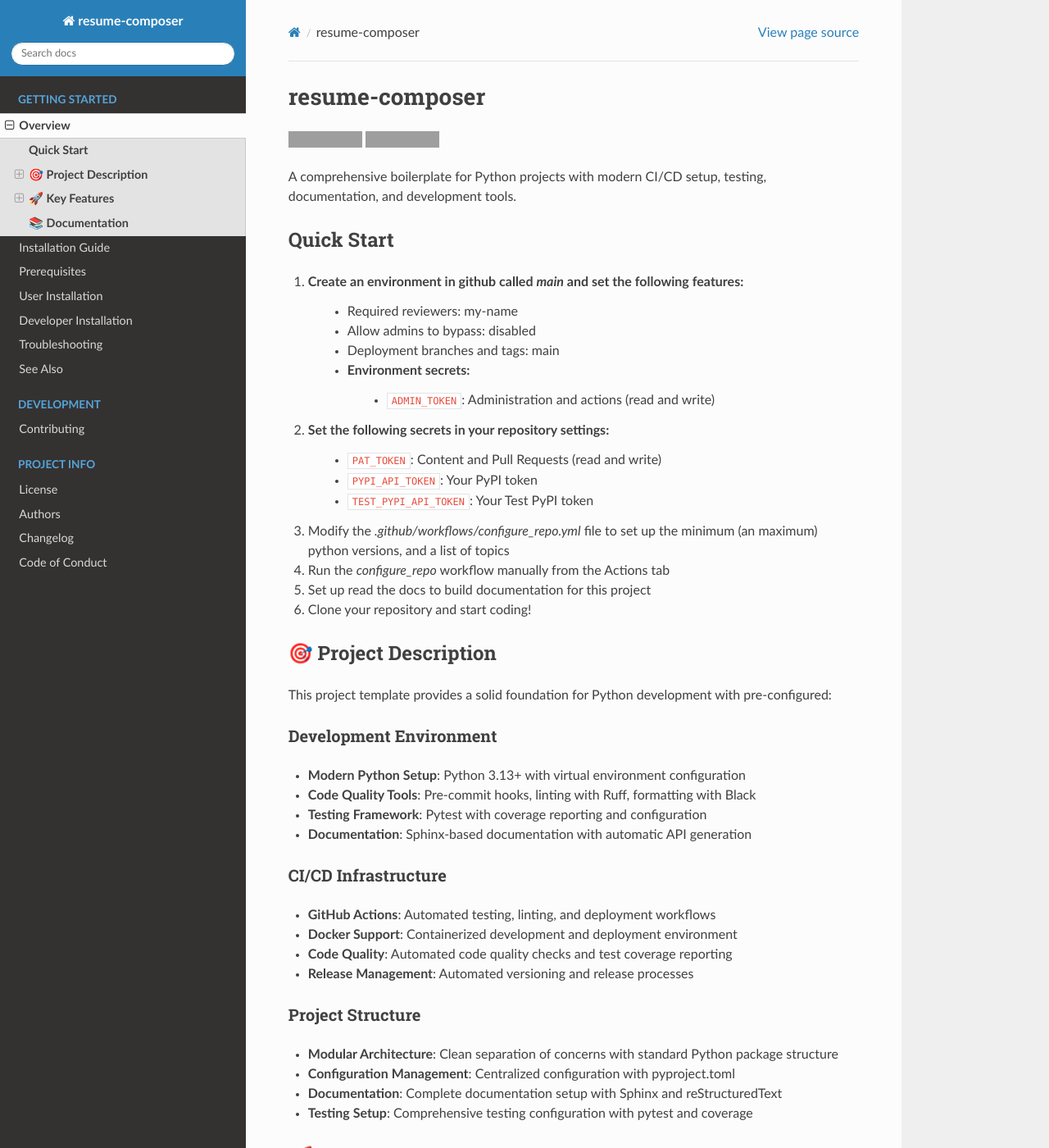
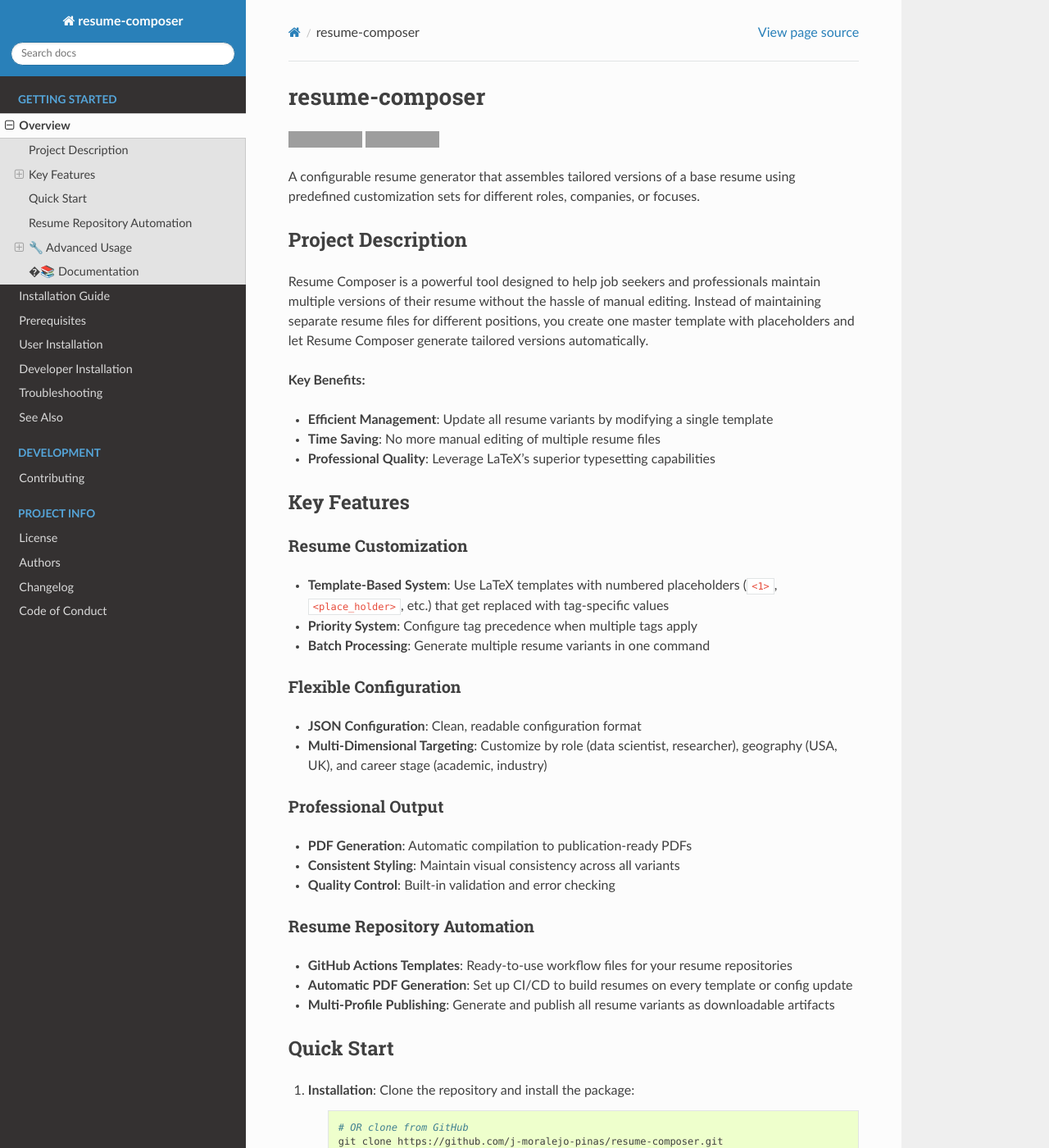
Before and after one commit to j-moralejo-pinas/resume-composer, a Sphinx documentation site: the page built from docs/README.rst, in a window 1280 px wide and 1400 px high. Shown: the whole window at 82% size. Built offline with Sphinx 7.4.7 and the Read the Docs theme 3.1.0, drawn with Linux system fonts in a browser that asks for light colours; formulas are drawn with MathJax 3; pages that are not in the unit, such as notebooks, are missing from menus; the version number could not be read and is left out; some of the changed text lies outside the part shown; grey boxes are pictures that could not be loaded.

Commit message:
- Fixed Docs

```diff
--- a/README.rst
+++ b/README.rst
@@ -1,6 +1,6 @@
-=============
+===============
 resume-composer
-=============
+===============
 
 .. image:: https://img.shields.io/badge/python-3.13+-blue.svg
     :target: https://www.python.org/downloads/
@@ -9,69 +9,155 @@
 .. image:: https://img.shields.io/badge/license-MIT-green.svg
     :alt: License
 
-A comprehensive boilerplate for Python projects with modern CI/CD setup, testing, documentation, and development tools.
+A configurable resume generator that assembles tailored versions of a base resume using predefined customization sets for different roles, companies, or focuses.
 
-**Quick Start**
----------------
-1. Create an environment in github called `main` and set the following features:
-    - Required reviewers: my-name
-    - Allow admins to bypass: disabled
-    - Deployment branches and tags: main
-    - Environment secrets:
-        - ``ADMIN_TOKEN``: Administration and actions (read and write)
-2. Set the following secrets in your repository settings:
-    - ``PAT_TOKEN``: Content and Pull Requests (read and write)
-    - ``PYPI_API_TOKEN``: Your PyPI token
-    - ``TEST_PYPI_API_TOKEN``: Your Test PyPI token
-3. Modify the `.github/workflows/configure_repo.yml` file to set up the minimum (an maximum) python versions, and a list of topics
-4. Run the `configure_repo` workflow manually from the Actions tab
-5. Set up read the docs to build documentation for this project
-6. Clone your repository and start coding!
-
-🎯 **Project Description**
---------------------------
-
-This project template provides a solid foundation for Python development with pre-configured:
-
-**Development Environment**
-~~~~~~~~~~~~~~~~~~~~~~~~~~~
-
-- **Modern Python Setup**: Python 3.13+ with virtual environment configuration
-- **Code Quality Tools**: Pre-commit hooks, linting with Ruff, formatting with Black
-- **Testing Framework**: Pytest with coverage reporting and configuration
-- **Documentation**: Sphinx-based documentation with automatic API generation
-
-**CI/CD Infrastructure**
-~~~~~~~~~~~~~~~~~~~~~~~~
-
-- **GitHub Actions**: Automated testing, linting, and deployment workflows
-- **Docker Support**: Containerized development and deployment environment
-- **Code Quality**: Automated code quality checks and test coverage reporting
-- **Release Management**: Automated versioning and release processes
-
-**Project Structure**
-~~~~~~~~~~~~~~~~~~~~~
-
-- **Modular Architecture**: Clean separation of concerns with standard Python package structure
-- **Configuration Management**: Centralized configuration with pyproject.toml
-- **Documentation**: Complete documentation setup with Sphinx and reStructuredText
-- **Testing Setup**: Comprehensive testing configuration with pytest and coverage
-
-🚀 **Key Features**
+Project Description
 -------------------
 
-**Developer Experience**
-~~~~~~~~~~~~~~~~~~~~~~~~
+Resume Composer is a powerful tool designed to help job seekers and professionals maintain multiple versions of their resume without the hassle of manual editing. Instead of maintaining separate resume files for different positions, you create one master template with placeholders and let Resume Composer generate tailored versions automatically.
 
-- **Pre-commit Hooks**: Automatic code formatting and quality checks
-- **Modern Tooling**: Latest Python development tools and best practices
-- **IDE Configuration**: VS Code settings and task configurations included
-- **Environment Management**: Conda and pip-tools support for dependency management
+**Key Benefits:**
 
-📚 **Documentation**
---------------------
+- **Efficient Management**: Update all resume variants by modifying a single template
+- **Time Saving**: No more manual editing of multiple resume files
+- **Professional Quality**: Leverage LaTeX's superior typesetting capabilities
 
-**Essential Guides:**
+Key Features
+------------
+
+Resume Customization
+~~~~~~~~~~~~~~~~~~~~
+
+- **Template-Based System**: Use LaTeX templates with numbered placeholders (``<1>``, ``<place_holder>``, etc.) that get replaced with tag-specific values
+- **Priority System**: Configure tag precedence when multiple tags apply
+- **Batch Processing**: Generate multiple resume variants in one command
+
+Flexible Configuration
+~~~~~~~~~~~~~~~~~~~~~~
+
+- **JSON Configuration**: Clean, readable configuration format
+- **Multi-Dimensional Targeting**: Customize by role (data scientist, researcher), geography (USA, UK), and career stage (academic, industry)
+
+Professional Output
+~~~~~~~~~~~~~~~~~~~
+
+- **PDF Generation**: Automatic compilation to publication-ready PDFs
+- **Consistent Styling**: Maintain visual consistency across all variants
+- **Quality Control**: Built-in validation and error checking
+
+Resume Repository Automation
+~~~~~~~~~~~~~~~~~~~~~~~~~~~~
+
+- **GitHub Actions Templates**: Ready-to-use workflow files for your resume repositories
+- **Automatic PDF Generation**: Set up CI/CD to build resumes on every template or config update
+- **Multi-Profile Publishing**: Generate and publish all resume variants as downloadable artifacts
+
+Quick Start
+-----------
+
+1. **Installation**: Clone the repository and install the package:
+
+    .. code-block:: bash
+
+        # OR clone from GitHub
+        git clone https://github.com/j-moralejo-pinas/resume-composer.git
+        cd resume-composer
+        pip install -e .
+
+2. **Create Template**: Modify the template and configuration files in the ``data/`` folder to suit your needs.
+
+3. **Basic Usage**: Create your resume or multiple resumes on batch:
+
+    .. code-block:: bash
+
+        # Generate a single customized resume
+        python -m resume_composer.substitute_resume --input "data/sample_resume_template.tex" --config "data/sample_config.json" --output output_folder --tags data_scientist
+
+        # Generate multiple resumes for different profiles
+        python -m resume_composer.generate_profiles --input "data/sample_resume_template.tex" --profiles "data/sample_profiles.txt" --config "data/sample_config.json"
+
+4. If multiple tags match a placeholder, the first tag in the command line takes precedence.
+
+Resume Repository Automation
+----------------------------
+
+1. **Create a repository**: This repository will contain the template, configuration, and profiles files, and the generated resumes will be built automatically using GitHub Actions.
+
+2. Upload the provided folder ``.github/workflows/`` found inside ``src/repo_automation_workflows/`` to your resume repository to enable automatic resume generation on GitHub Actions.
+
+3. Set a Personal Access Token as a secret in your GitHub repository settings with the name ``PAT_TOKEN``, and read and write content permissions.
+
+4. Upload a LaTeX template (``resume_template.tex``), a configuration file (``config.json``), and a profiles file (``profiles.txt``).
+
+5. On each push to the repository that modifies either the template or the profiles, GitHub Actions will automatically generate the resumes based on your template and configuration, producing tex and PDF files as artifacts, and pushing them to the repo.
+
+🔧 Advanced Usage
+----------------
+
+Command Line Options
+~~~~~~~~~~~~~~~~~~~
+
+**Single Resume Generation:**
+
+.. code-block:: bash
+
+   python -m resume_composer.substitute_resume [OPTIONS]
+
+   Options:
+     --tags TAG1,TAG2,...      Tags to apply (comma-separated)
+     --input INPUT_FILE        Input LaTeX template file
+     --output OUTPUT_FILE      Output file path
+     --config CONFIG_FILE      Configuration JSON file
+     --compile                 Compile LaTeX to PDF
+
+**Batch Resume Generation:**
+
+.. code-block:: bash
+
+   python -m resume_composer.generate_profiles [OPTIONS]
+
+   Options:
+     --profiles PROFILES_FILE  File with countries and tag profiles
+     --config CONFIG_FILE      Configuration JSON file
+     --input INPUT_FILE        Input LaTeX template
+     --compile                 Compile all generated LaTeX files
+
+Configuration Format
+~~~~~~~~~~~~~~~~~~
+
+The configuration file uses a simple JSON structure where each key represents a placeholder number, and values define the text for different tags:
+
+.. code-block:: json
+
+   {
+     "placeholder_number": {
+       "default": "Default text used when no tags match",
+       "tag1": "Text used when tag1 is specified",
+       "tag2": "Text used when tag2 is specified"
+     }
+   }
+
+**Tag Priority**: When multiple tags are provided, the first matching tag in the command line takes precedence.
+
+Profiles File Format
+~~~~~~~~~~~~~~~~~~~
+
+The profiles file defines batch generation parameters:
+
+.. code-block:: text
+
+   # First line: comma-separated countries
+   USA,UK,Germany,France
+
+   # Following lines: comma-separated tags for each profile
+   data_scientist,finance
+   researcher,academic
+   software_engineer,technology
+
+This example generates 12 resumes (4 countries × 3 profiles).
+
+�📚 Documentation
+---------------
 
 - 📦 `Installation Guide <docs/installation.rst>`_ - Setup instructions and requirements
 - 🤝 `Contributing Guidelines <CONTRIBUTING.rst>`_ - Development standards and contribution process
@@ -79,7 +165,3 @@
 - 👥 `Authors <AUTHORS.rst>`_ - Project contributors and maintainers
 - 📜 `Changelog <CHANGELOG.rst>`_ - Project history and version changes
 - 📜 `Code of Conduct <CODE_OF_CONDUCT.rst>`_ - Guidelines for participation and conduct
-
----
-
-*A modern Python project template with comprehensive CI/CD and development tooling*
```
Also changed, not shown: CONTRIBUTING.rst (+52 -107 lines), docs/installation.rst (+15 -56 lines), src/repo_automation_workflow/.github/workflows/generate_resumes.yml (added), 4 other files.
